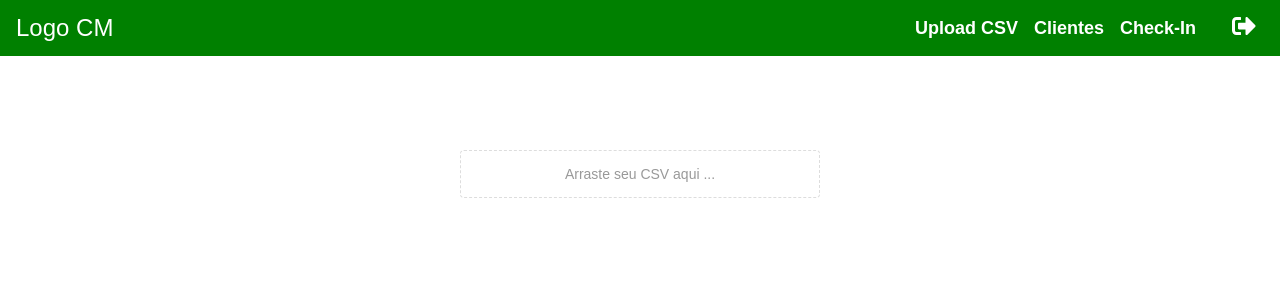
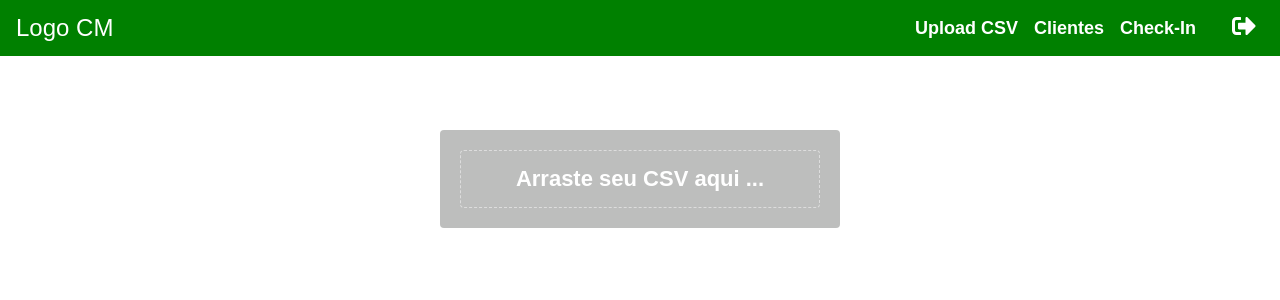
Before and after one commit to rafaeloliveirasilva05/customer-checkIn-frontEnd, a React (Create React App) app: page /uploadData in a window 1280 px wide. Shown: the top 300 px of the page. Built offline with nearby package versions, Linux system fonts and the light colour scheme.

Commit message:
alert user before uploading new clients

```diff
--- a/src/Components/upload/styles.js
+++ b/src/Components/upload/styles.js
@@ -22,7 +22,7 @@ export const DropContainer = styled.div.attrs({
 `
 
 const messageColors = {
-  default: '#999',
+  default: '#FFF',
   error: '#e57878',
   success: '#78e5d5'
 }
@@ -33,4 +33,6 @@ export const UploadMessage = styled.p`
   justify-content: center;
   align-items: center;
   padding: 15px 0;
+  font-size: 22px;
+  font-weight: bold;
 `
--- a/src/Containers/UploadData/UploadData.js
+++ b/src/Containers/UploadData/UploadData.js
@@ -14,6 +14,7 @@ class UploadData extends Component {
   }
 
   handleUpload = files => {
+    if (window.confirm('Aviso\nOs registros dos clientes serão perdidos, tem certeza que deseja continuar?')) {
       const file = files[0]
 
       Papa.parse(file, {
@@ -31,6 +32,7 @@ class UploadData extends Component {
         },
         header: true
       })
+    }
   }
 
   updateFile = (data) => {
--- a/src/Containers/UploadData/styles.js
+++ b/src/Containers/UploadData/styles.js
@@ -11,7 +11,7 @@ export const Content = styled.div`
   width: 100%;
   max-width: 400px;
   margin: 30px;
-  background: #FFFF;
+  background: #bdbebd;
   border-radius: 4px;
   padding: 20px;
 `
```
Lines whose indentation alone changed are shown as unchanged.
